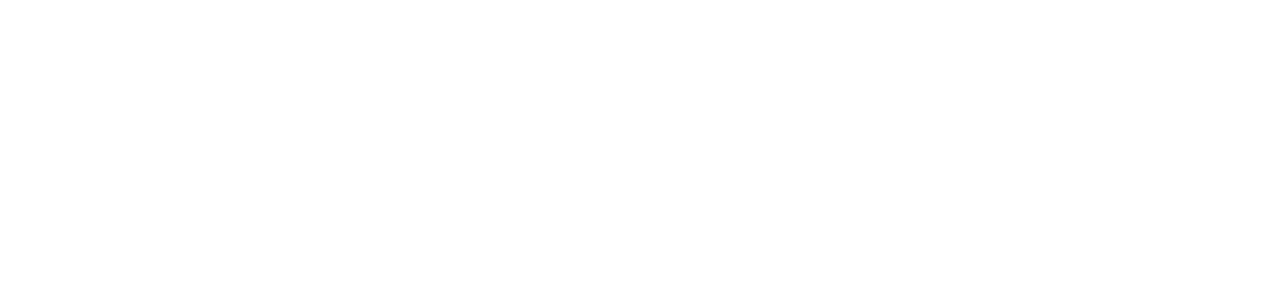
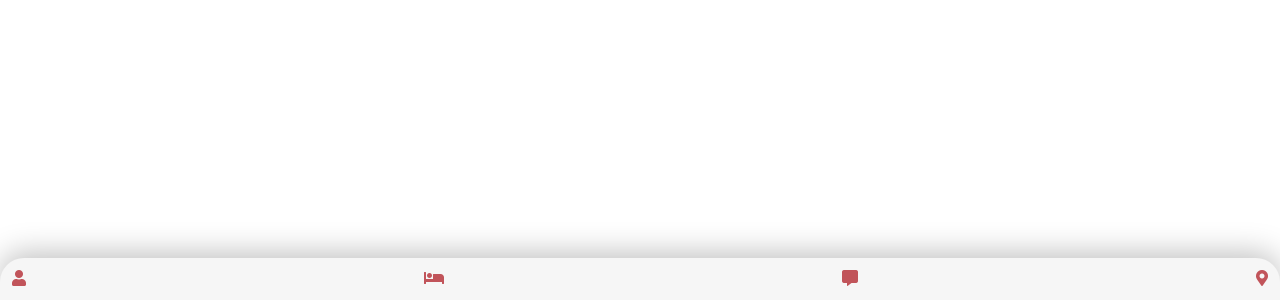
Before and after one commit to EffectiveXf5/app-freebed-santiago, a Vue app: page /foro in a window 1280 px wide. Shown: the part 500-800 px from the top of the page. Built offline with nearby package versions, Linux system fonts and the light colour scheme.

Commit message:
creada vista foro

```diff
--- a/src/components/Footer.vue
+++ b/src/components/Footer.vue
@@ -10,7 +10,7 @@
         </li>
 
         <li>
-          <i class="fas fa-comment-alt"></i>
+          <router-link to="/foro"><i class="fas fa-comment-alt"></i></router-link>
         </li>
 
         <li>
--- a/src/router/index.js
+++ b/src/router/index.js
@@ -28,6 +28,11 @@
     path: '/salvador',
     name: 'Salvador',
     component: () => import('../views/Salvador.vue')
+  },
+  {
+    path: '/foro',
+    name: 'Foro',
+    component: () => import('../views/Foro.vue')
   }
 
 ]
--- /dev/null
+++ b/src/views/Foro.vue
@@ -0,0 +1,18 @@
+<template>
+      <Footer />
+</template>
+
+<script>
+import Footer from '@/components/Footer.vue'
+
+export default {
+name:'Foro',
+  components: {
+    Footer
+  }
+}
+</script>
+
+<style>
+
+</style>
```
